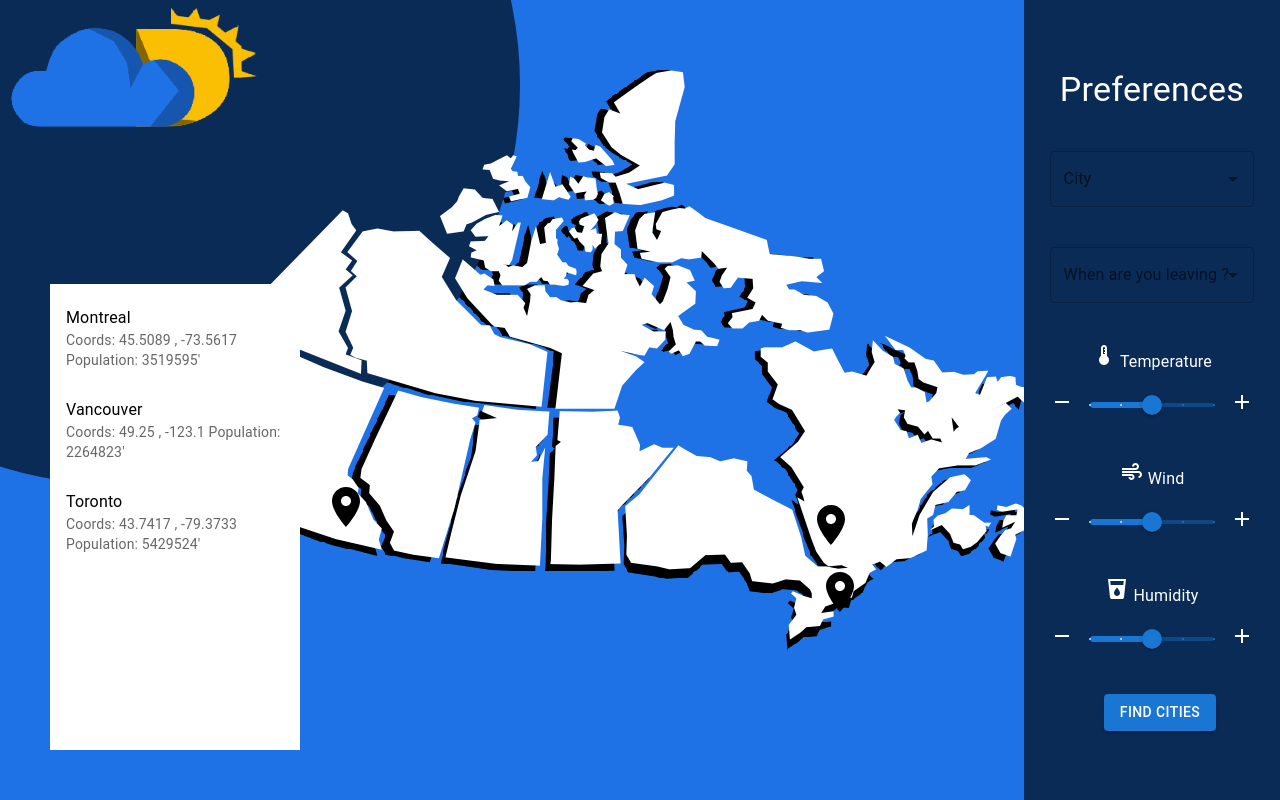
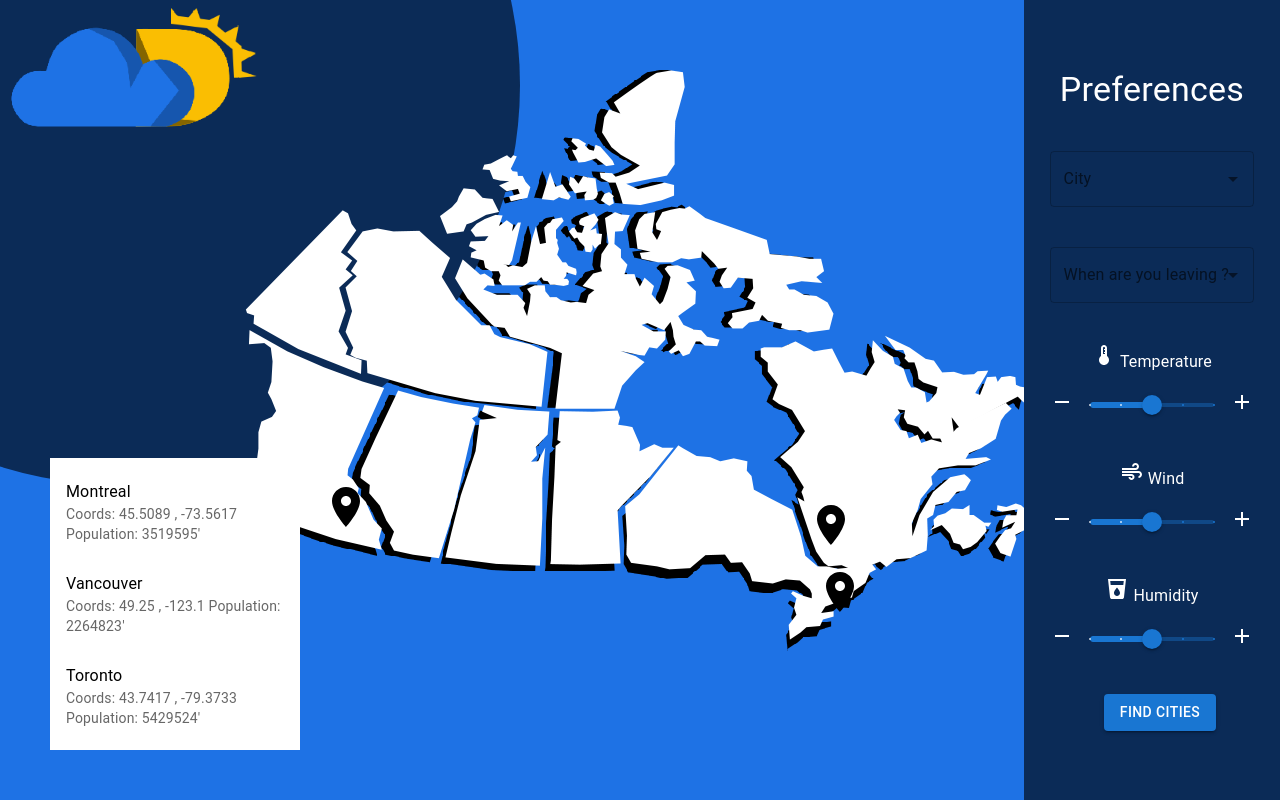
Before and after one commit to SamuelMaltais/fait-frette.tech, a React (Create React App) app: page / in a window 1280 px wide. Built offline with nearby package versions, Linux system fonts and the light colour scheme.

Commit message:
redo box

```diff
--- a/src/components/VirtualizedList.js
+++ b/src/components/VirtualizedList.js
@@ -1,10 +1,11 @@
 import * as React from 'react';
 import Box from '@mui/material/Box';
+import List from '@mui/material/List';
 import ListItem from '@mui/material/ListItem';
 import ListItemButton from '@mui/material/ListItemButton';
 import ListItemText from '@mui/material/ListItemText';
-import { List } from '@mui/material';
-import { cities} from "../cities.js"
+import {cities} from "../cities.js"
+import { FixedSizeList } from 'react-window';
 
 
 export default function VirtualizedList(props) {
@@ -19,28 +20,33 @@ export default function VirtualizedList(props) {
       population = cities[props.cities[i].name][0].population
     }
     catch{
+    }
 
-    }
   arr.push(
-  <ListItem component="div" disablePadding>
+    <ListItem component="div" disablePadding>
       <ListItemButton>
         <ListItemText primary={`${props.cities[i].name}`}
         secondary={`Coords: ${props.cities[i].lat } , ${props.cities[i].lng }
         Population: ${population}'
-        `}
-
-
-        />
+        `} />
       </ListItemButton>
     </ListItem>
   )
   }
   return (
-    <List
-      sx={{ width: '100%', height: 450, maxWidth: 250, bgcolor: 'background.paper', position: "absolute", bottom:"50px",left:"50px" }}
+
+    <Box
+      sx={{overflow: 'auto', width: '100%', maxHeight: 450, maxWidth: 250, bgcolor: 'background.paper', position: "absolute", bottom:"50px",left:"50px" }}
     >
+      <List
+        height={400}
+        width={360}
+        itemSize={46}
+        itemCount={arr.length}
+        overscanCount={5}
+      >
         {arr}
-
-    </List>
+      </List>
+    </Box>
   );
 }
```
